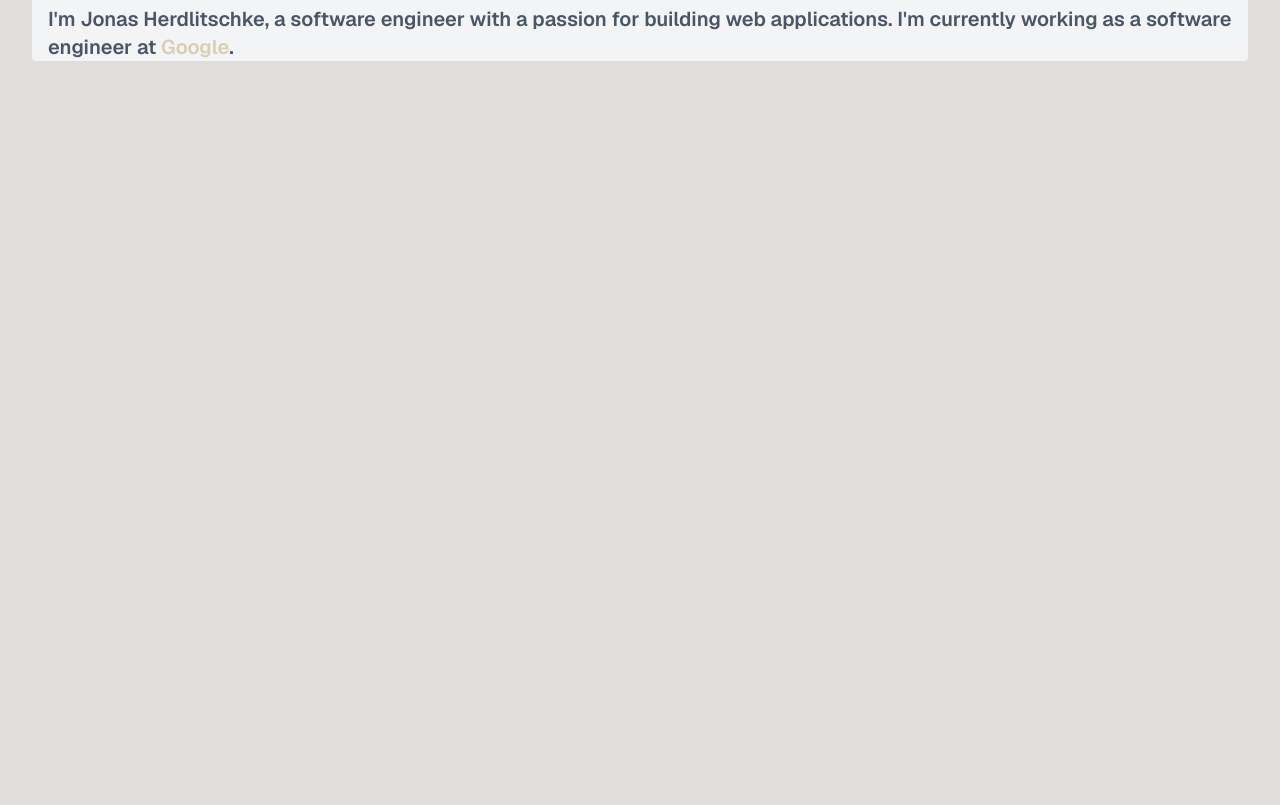
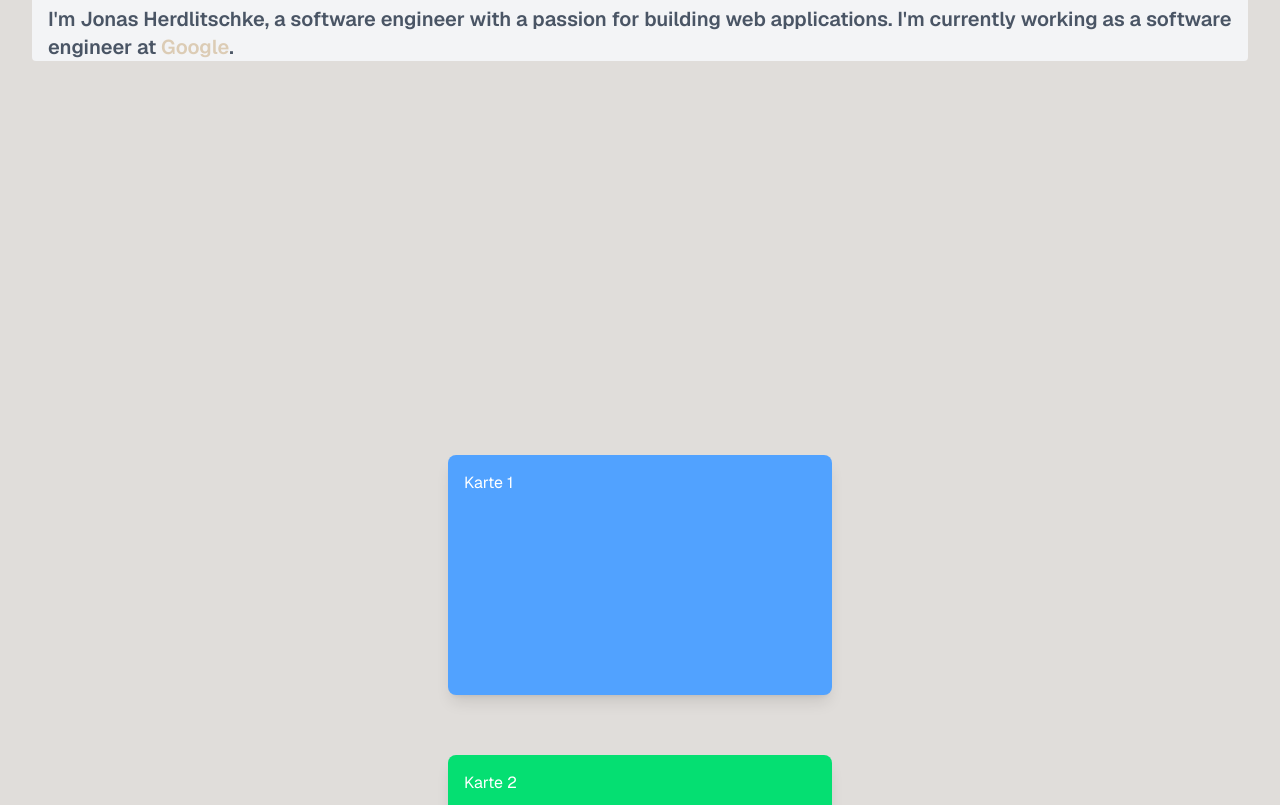
Before and after one commit to JonasHertt/MyWebsite, a Next.js app: page / in a window 1280 px wide. Shown: the part 292-1097 px from the top of the page. Before the commit the page ends 873 px from the top, so only its background shows below. Built offline with nearby package versions, Linux system fonts and the light colour scheme.

Commit message:
adds functioning scrollcards

```diff
--- a/app/page.tsx
+++ b/app/page.tsx
@@ -1,4 +1,4 @@
-import Image from "next/image";
+import StackedCardsMotion from "@/components/ScrollCards";
 
 export default function Home() {
   return (
@@ -19,10 +19,12 @@ export default function Home() {
           <p className="text-gray-600 text-xl font-semibold">Let's take the next step together!</p>
         </div>
 
-        <div className="pl-4 bg-gray-100 rounded-sm">
+        <div className="pl-4 bg-gray-100 rounded-sm mb-16">
           <h1 className="text-3xl font-bold text-txt">Who is behind this?</h1>
           <p className="text-gray-600 text-xl font-semibold">I'm Jonas Herdlitschke, a software engineer with a passion for building web applications. I'm currently working as a software engineer at <a href="https://www.google.com" className="text-primary">Google</a>.</p>
         </div>
+
+        <StackedCardsMotion />
 
       </main>
     </div>
--- /dev/null
+++ b/components/ScrollCards.tsx
@@ -0,0 +1,63 @@
+"use client";
+
+import { motion, useScroll, useTransform } from "framer-motion";
+
+export default function StackedCardsMotion() {
+  const { scrollY } = useScroll();
+
+  // Scroll-Bereiche - angepasst für größere Karten (proportional größere Offsets)
+  const y1 = useTransform(scrollY, [0, 300, 600, 900], [300, -80, -90, -100]);
+  const y2 = useTransform(scrollY, [300, 600, 900, 1200], [600, -65, -75, -85]);
+  const y3 = useTransform(scrollY, [600, 900, 1200, 1500], [900, -50, -60, -70]);
+  const y4 = useTransform(scrollY, [900, 1200, 1500, 1800], [1200, -35, -45, -55]);
+  const y5 = useTransform(scrollY, [1200, 1500, 1800, 2100], [1500, -20, -30, -40]);
+
+  const s1 = useTransform(scrollY, [0, 200, 400, 600], [1, 0.96, 0.92, 0.88]);
+  const s2 = useTransform(scrollY, [200, 400, 600, 800], [1, 0.97, 0.92, 0.90]);
+  const s3 = useTransform(scrollY, [400, 600, 800, 1000], [1, 0.98, 0.94, 0.92]);
+  const s4 = useTransform(scrollY, [600, 800, 1000, 1200], [1, 0.99, 0.95, 0.94]);
+  const s5 = useTransform(scrollY, [800, 1000, 1200, 1400], [1, 1, 0.96, 0.96]);
+
+
+
+  return (
+    <div className="relative h-[2500px] flex justify-center">
+      <div className="sticky top-40 h-[300px] w-full flex justify-center items-center">
+        <motion.div
+          className="absolute w-[30vw] h-[18.75vw] bg-blue-400 text-white p-4 rounded-lg shadow-lg z-10"
+          style={{ y: y1, scale: s1 }}
+        >
+          Karte 1
+        </motion.div>
+
+        <motion.div
+          className="absolute w-[30vw] h-[18.75vw] bg-green-400 text-white p-4 rounded-lg shadow-lg z-20"
+          style={{ y: y2, scale: s2 }}
+        >
+          Karte 2
+        </motion.div>
+
+        <motion.div
+          className="absolute w-[30vw] h-[18.75vw] bg-red-400 text-white p-4 rounded-lg shadow-lg z-30"
+          style={{ y: y3, scale: s3 }}
+        >
+          Karte 3
+        </motion.div>
+
+        <motion.div
+          className="absolute w-[30vw] h-[18.75vw] bg-yellow-400 text-white p-4 rounded-lg shadow-lg z-40"
+          style={{ y: y4, scale: s4 }}
+        >
+          Karte 4
+        </motion.div>
+
+        <motion.div
+          className="absolute w-[30vw] h-[18.75vw] bg-purple-400 text-white p-4 rounded-lg shadow-lg z-50"
+          style={{ y: y5, scale: s5 }}
+        >
+          Karte 5
+        </motion.div>
+      </div>
+    </div>
+  );
+}
--- a/package.json
+++ b/package.json
@@ -9,6 +9,7 @@
     "lint": "eslint"
   },
   "dependencies": {
+    "framer-motion": "^12.29.2",
     "next": "16.1.4",
     "prisma": "^6.19.2",
     "react": "19.2.3",
```
Also changed, not shown: 2 other files (tests, documents, lock files or other folders).
